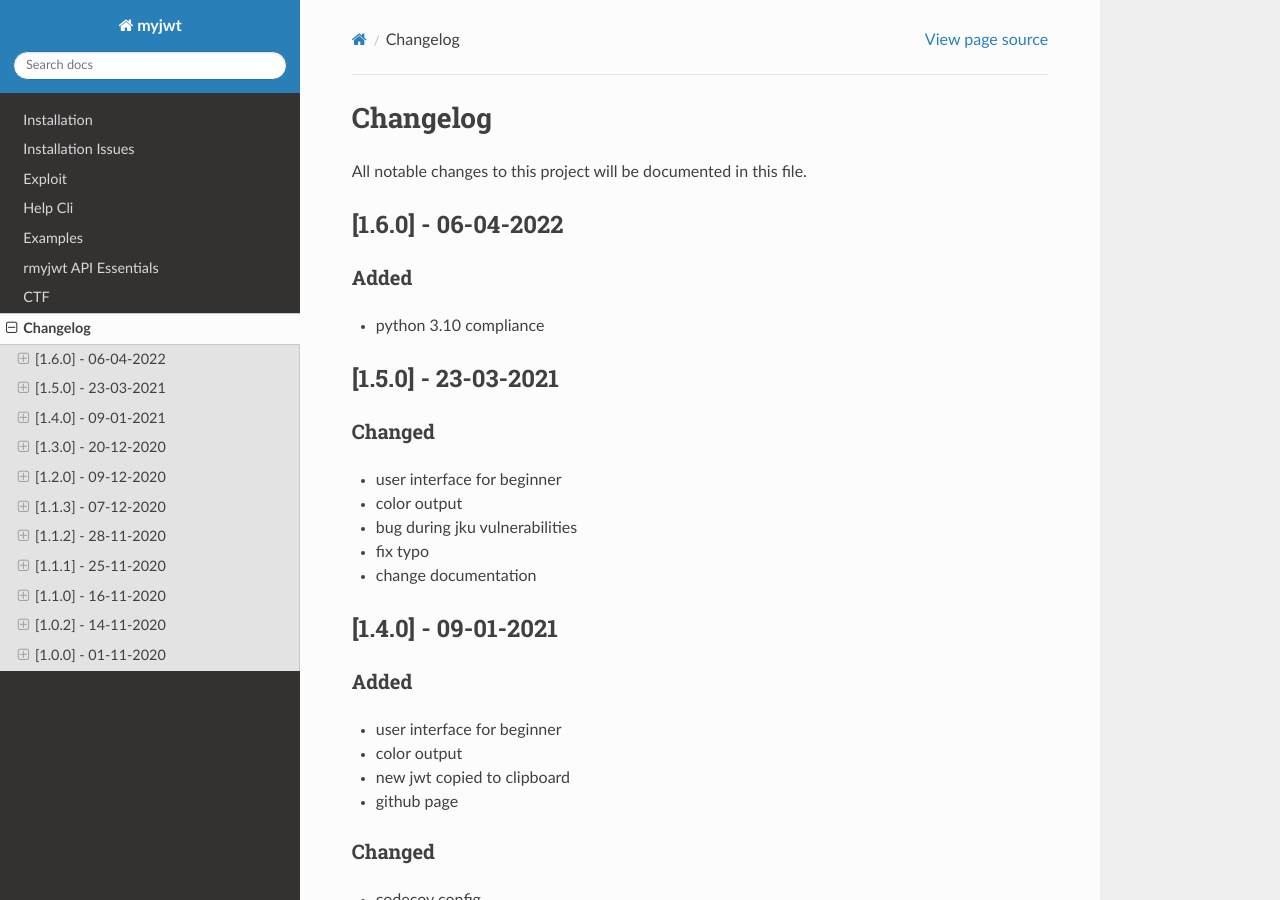
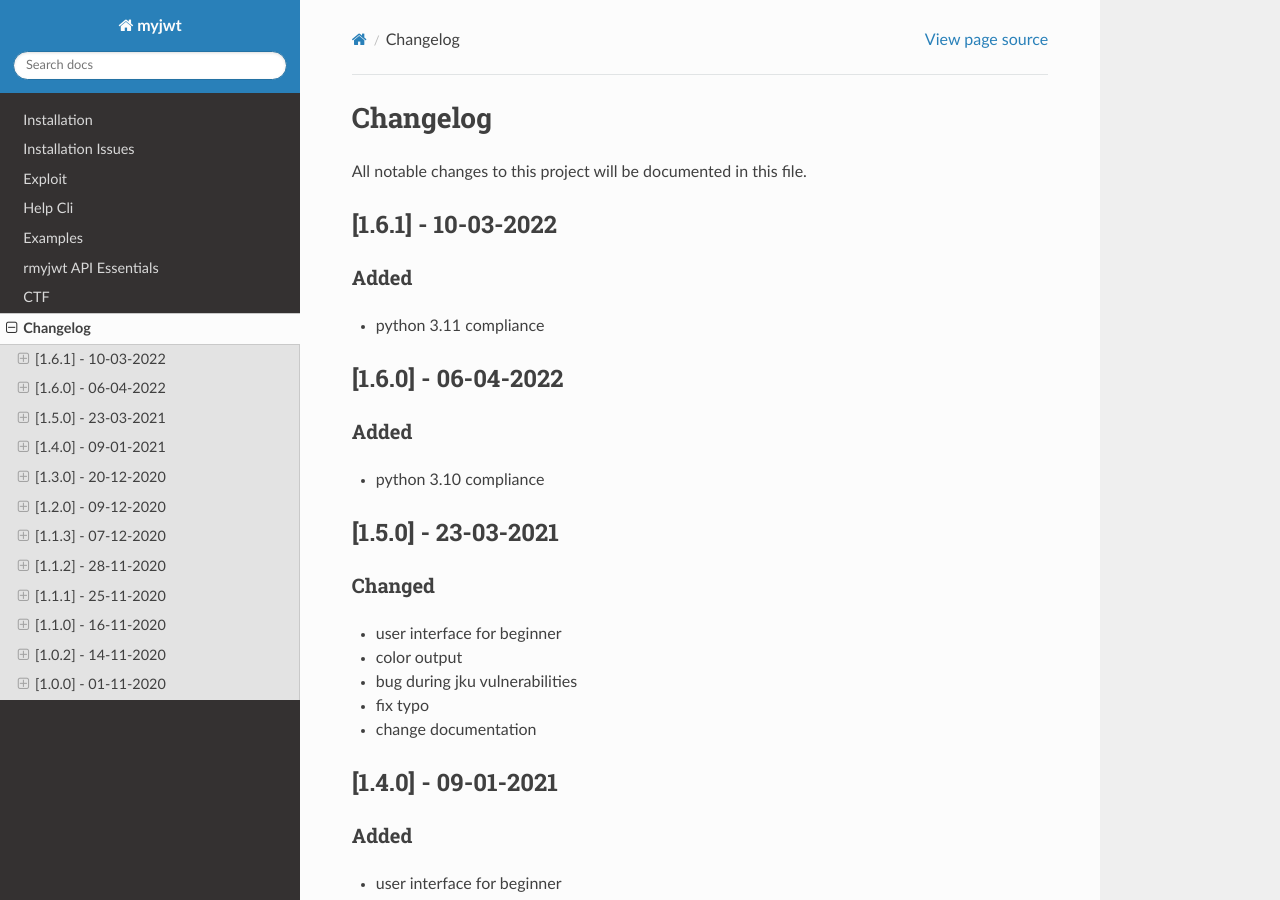
Before and after one commit to tyki6/MyJWT, a Sphinx documentation site: the page built from docs/source/changelog.md, in a window 1280 px wide and 900 px high. Built offline with Sphinx 7.4.7 and the Read the Docs theme 2.0.0, drawn with Linux system fonts in a browser that asks for light colours.

Commit message:
docs: update changelog

```diff
--- a/docs/source/changelog.md
+++ b/docs/source/changelog.md
@@ -1,5 +1,9 @@
 # Changelog
 All notable changes to this project will be documented in this file.
+
+## [1.6.1] - 10-03-2022
+### Added
+- python 3.11 compliance
 
 ## [1.6.0] - 06-04-2022
 ### Added
--- a/myjwt/__init__.py
+++ b/myjwt/__init__.py
@@ -1,3 +1,3 @@
 """autogenerated"""
-__version__ = "1.6.0"
+__version__ = "1.6.1"
 __commit__ = "34a82dc12b295caaec3b5803ff553713c44765e0"
```
Also changed, not shown: CHANGELOG.md (+4 -0 lines).
